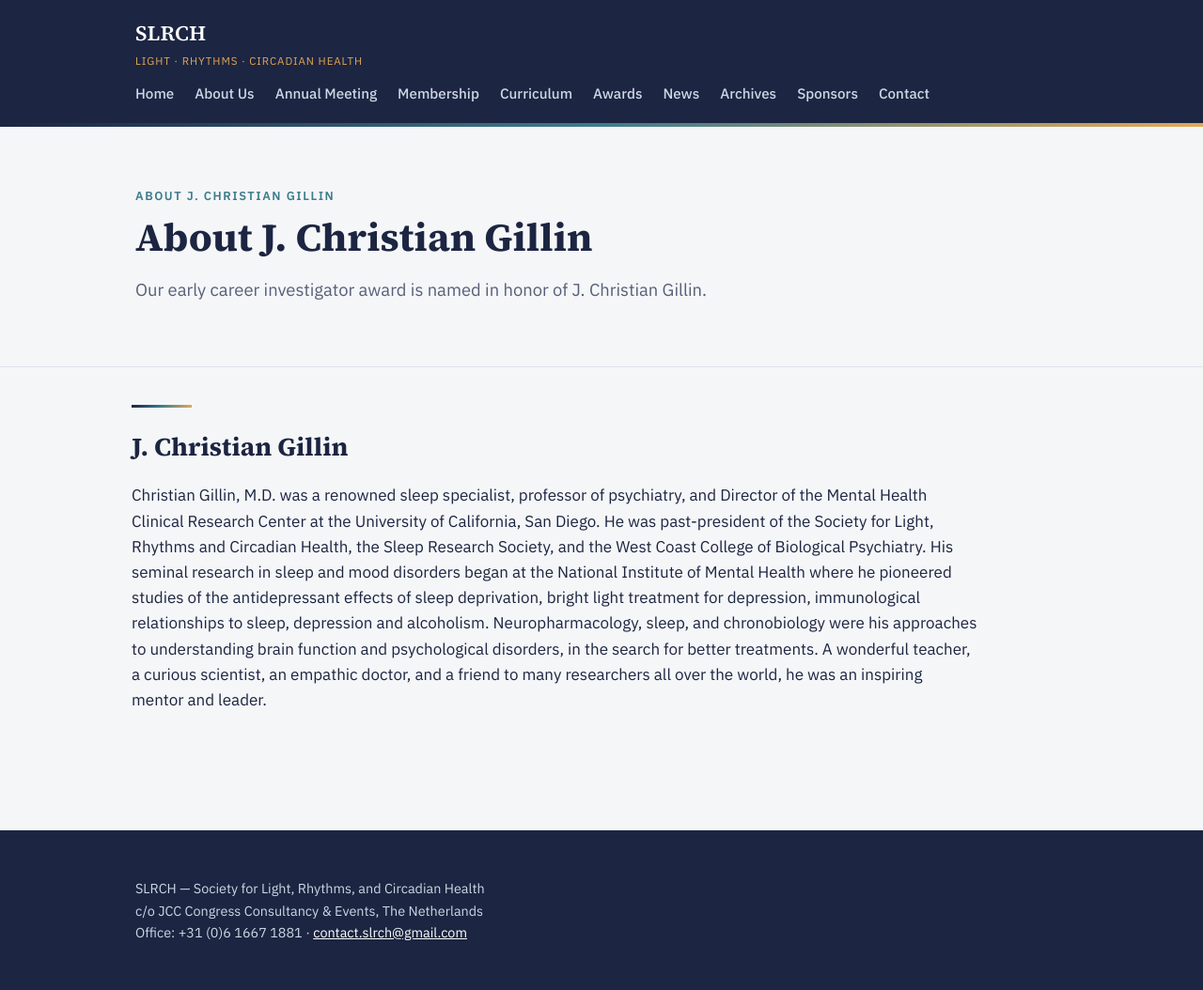
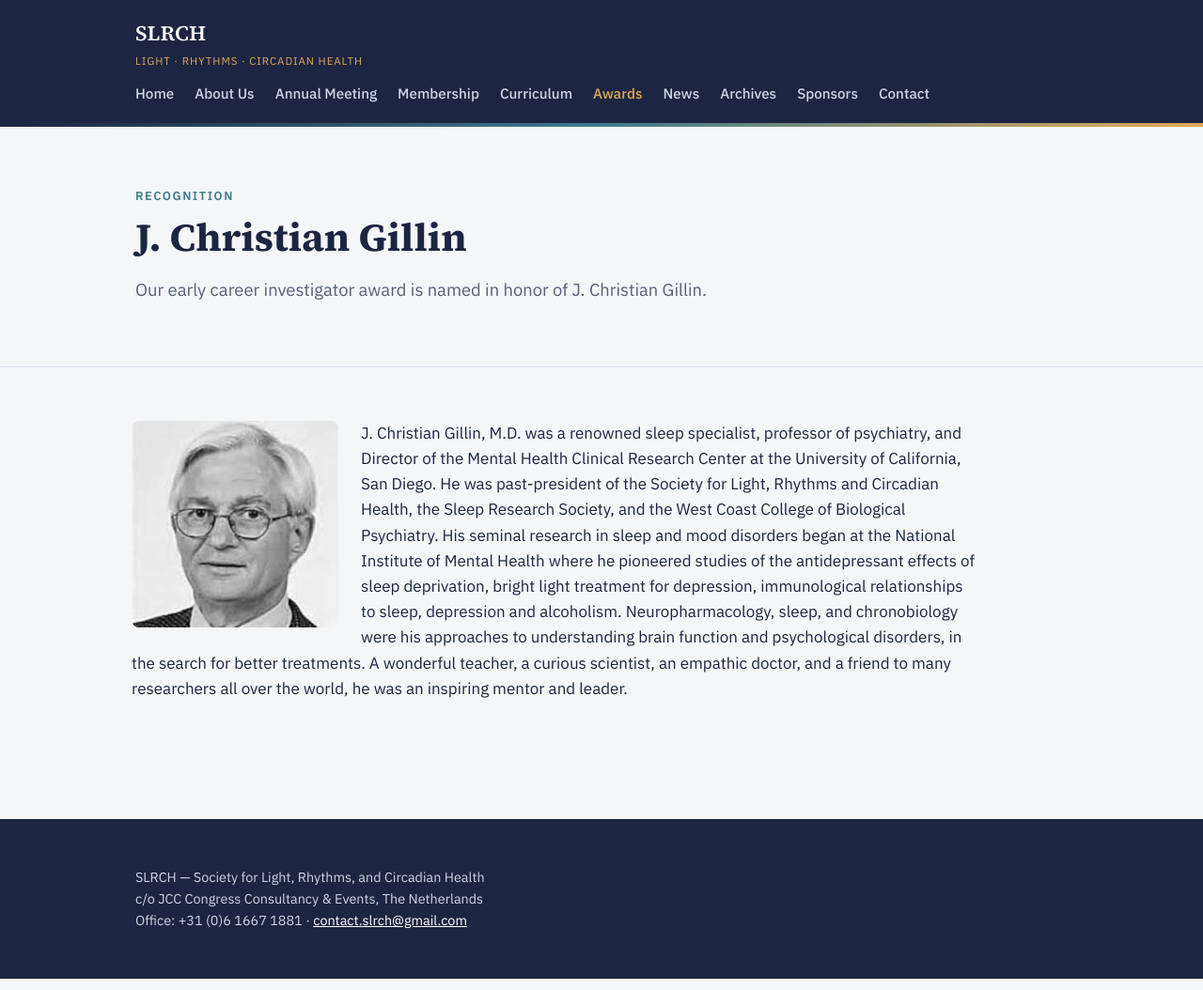
Before and after one commit to SLRCH-Society/SLRCH-website, a Jekyll site: the page built from docs/about-gillin.md, in a window 1280 px wide. Shown: the whole page at 94% size. Built offline with Jekyll 4.4.1, drawn with Linux system fonts in a browser that asks for light colours.

Commit message:
Add gillin photo to about-gillin

```diff
--- a/docs/about-gillin.md
+++ b/docs/about-gillin.md
@@ -1,12 +1,14 @@
 ---
 layout: default
-permalink: /j-christian-gillin/
-title: About J. Christian Gillin
+permalink: /about-gillin/
+title: J. Christian Gillin
 description: About J. Christian Gillin
-eyebrow: About J. Christian Gillin
+eyebrow: Recognition
 lede: Our early career investigator award is named in honor of J. Christian Gillin.
 ---
 
-## J. Christian Gillin
+<img src="{{ '/assets/images/past-presidents/PP-1995-1996.jpg' | relative_url }}"
+    alt="J. Christian Gillin"
+    class="profile-photo">
 
-Christian Gillin, M.D. was a renowned sleep specialist, professor of psychiatry, and Director of the Mental Health Clinical Research Center at the University of California, San Diego. He was past-president of the Society for Light, Rhythms and Circadian Health, the Sleep Research Society, and the West Coast College of Biological Psychiatry. His seminal research in sleep and mood disorders began at the National Institute of Mental Health where he pioneered studies of the antidepressant effects of sleep deprivation, bright light treatment for depression, immunological relationships to sleep, depression and alcoholism. Neuropharmacology, sleep, and chronobiology were his approaches to understanding brain function and psychological disorders, in the search for better treatments. A wonderful teacher, a curious scientist, an empathic doctor, and a friend to many researchers all over the world, he was an inspiring mentor and leader.
+J. Christian Gillin, M.D. was a renowned sleep specialist, professor of psychiatry, and Director of the Mental Health Clinical Research Center at the University of California, San Diego. He was past-president of the Society for Light, Rhythms and Circadian Health, the Sleep Research Society, and the West Coast College of Biological Psychiatry. His seminal research in sleep and mood disorders began at the National Institute of Mental Health where he pioneered studies of the antidepressant effects of sleep deprivation, bright light treatment for depression, immunological relationships to sleep, depression and alcoholism. Neuropharmacology, sleep, and chronobiology were his approaches to understanding brain function and psychological disorders, in the search for better treatments. A wonderful teacher, a curious scientist, an empathic doctor, and a friend to many researchers all over the world, he was an inspiring mentor and leader.
--- a/docs/css/style.css
+++ b/docs/css/style.css
@@ -402,3 +402,21 @@
     grid-template-columns: 1fr;
   }
 }
+
+.profile-photo {
+  float: left;
+  width: 220px;
+  max-width: 40%;
+  margin: 0 1.5rem 1rem 0;
+  border-radius: 8px;
+}
+
+@media (max-width: 700px) {
+  .profile-photo {
+    float: none;
+    display: block;
+    max-width: 100%;
+    width: 280px;
+    margin: 0 auto 1.5rem;
+  }
+}
```
Also changed, not shown: docs/past-presidents.md (+0 -2 lines).
